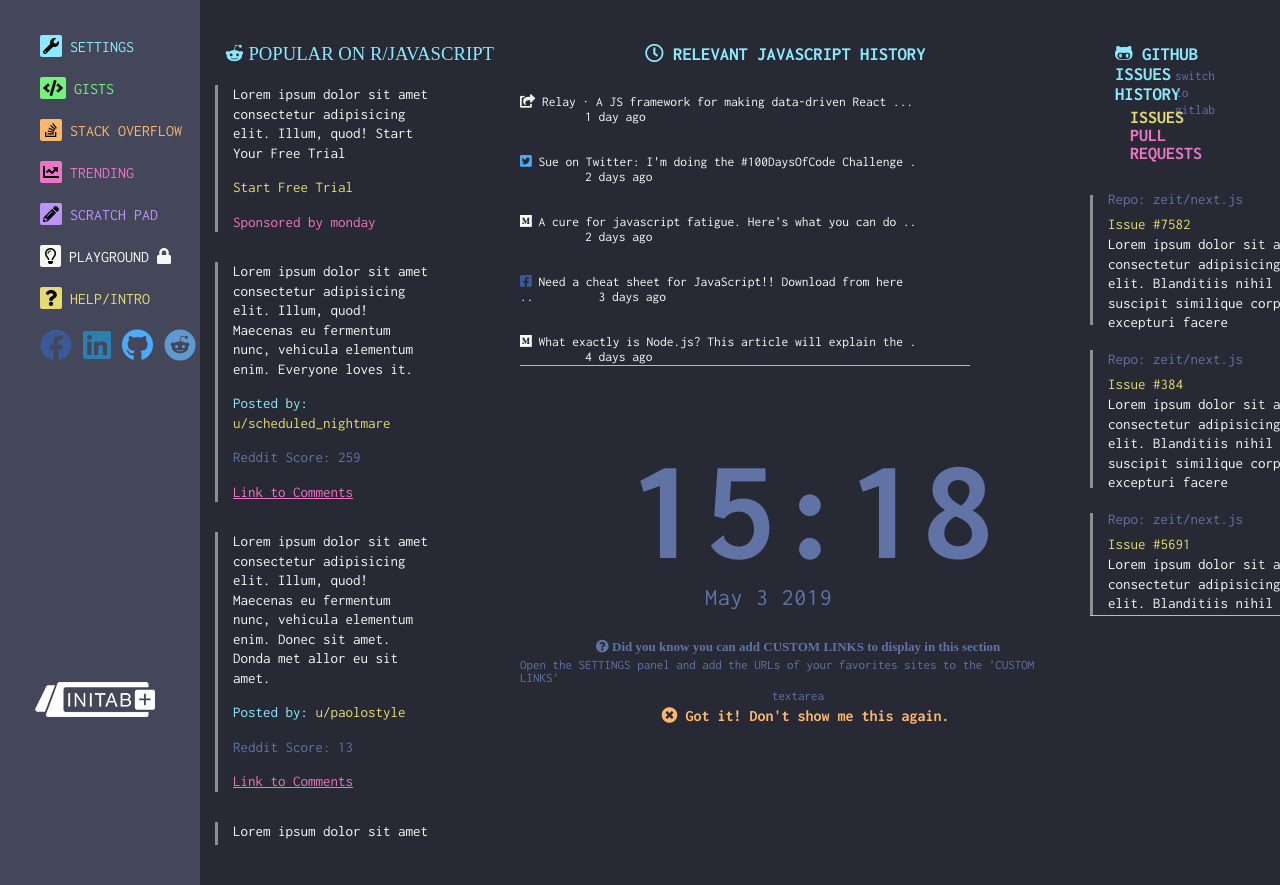
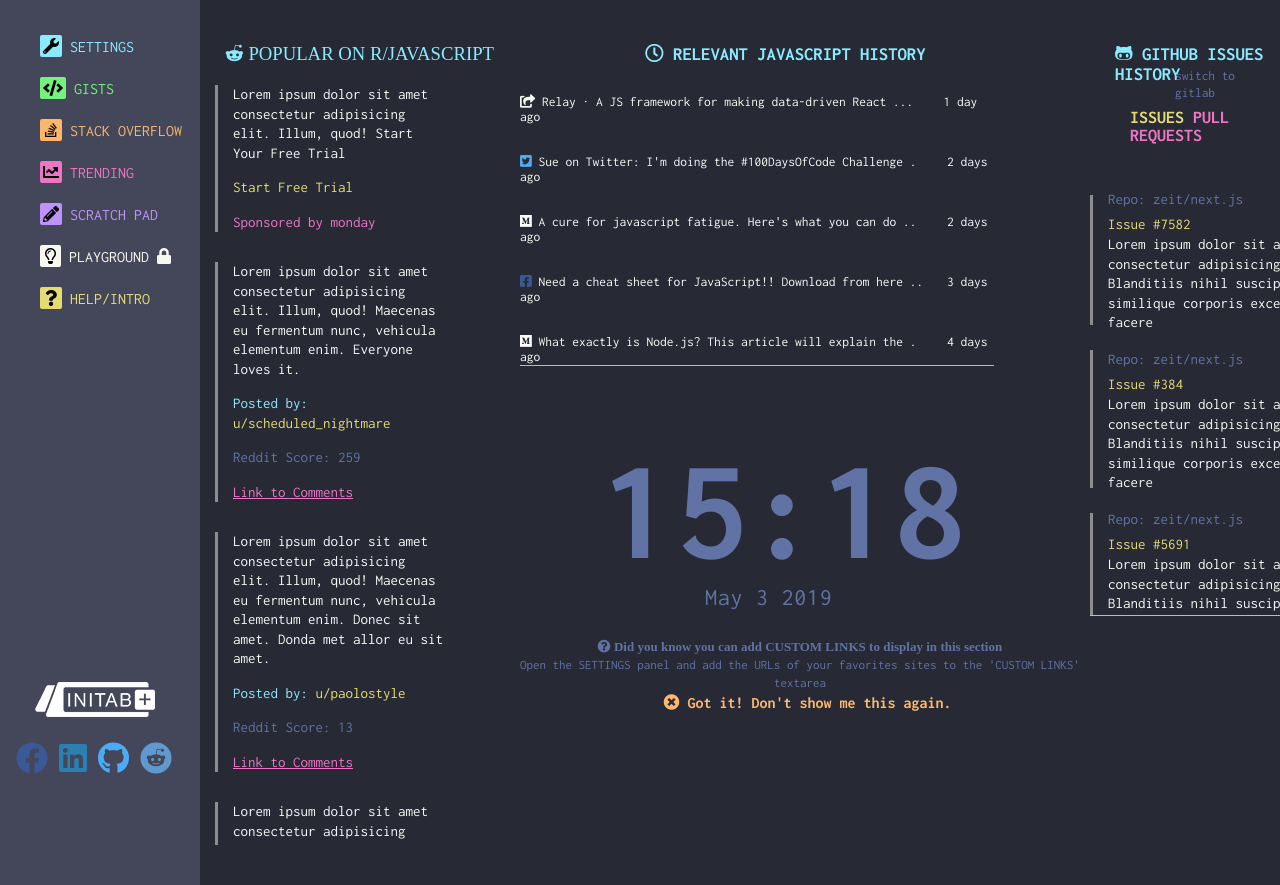
Before and after one commit to edgmuir/Initab-Ex-Clone, a plain HTML site: page index.html in a window 1280 px wide. Shown: the top 885 px of the page. Drawn offline with Linux system fonts and the light colour scheme.

Commit message:
Made revisions to body to adjust to browser resizing

```diff
--- a/styles/main.css
+++ b/styles/main.css
@@ -1,15 +1,11 @@
-/* Reset margin and padding for the body*/
-
-body {
-  margin: 0;
-  padding: 0;
-}
-
 body {
   background-color: #272a35;
   font-family: "Inconsolata", monospace;
-  height: 885px;
-  width: 95vw;
+  width: 100%;
+  margin: 0; /*Reset margin and padding for the body */
+  padding: 0;
+  min-width: 370px;
+  max-width: 1400px;
   position: relative;
 }
 
@@ -70,7 +66,7 @@ nav ul li {
 }
 
 .social-media {
-  position: fixede;
+  position: fixed;
   bottom: 10px;
   left: -24px;
 }
@@ -220,7 +216,7 @@ nav ul li {
 
 .js-days {
   text-align: justify;
-  margin-left: 65px;
+  margin-left: 5%;
 }
 
 /***** Local Date and Time *****/
@@ -239,7 +235,7 @@ nav ul li {
   letter-spacing: 1px;
   position: absolute;
   top: -160px;
-  left: 10px;
+  left: -18px;
 }
 
 #date {
@@ -444,7 +440,6 @@ nav ul li {
   padding-top: 15px;
 }
 
-
 .gitfeed4 .gf-p2 {
   color: #e6db73;
   position: absolute;
```
